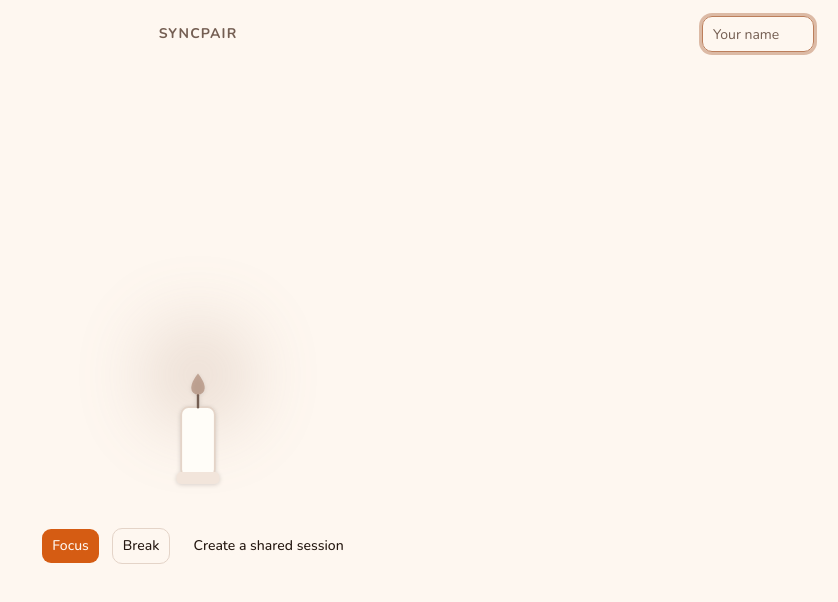
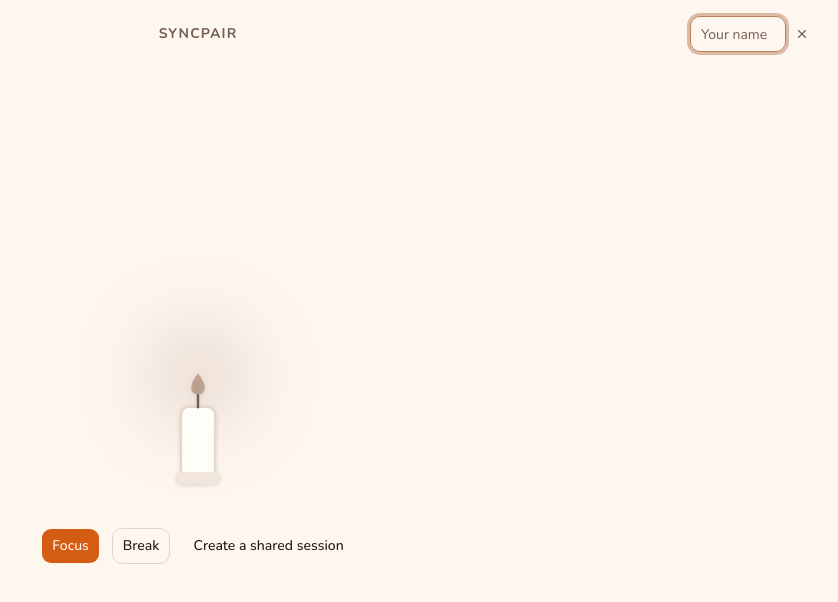
Before and after one commit to gildoneto/syncpair, a Next.js app: page / in a window 1280 px wide. Both pictures are taken after a click on the button "Set your name". Shown: the top 602 px of the page, without its empty margins (442-1280 px from the left). Built offline with nearby package versions, Linux system fonts and the light colour scheme; no server answers.

Commit message:
Adiciona jeito de cancelar edição de nome (X, Escape, clicar fora)

```diff
--- a/src/components/MyIdentityBadge.tsx
+++ b/src/components/MyIdentityBadge.tsx
@@ -1,7 +1,7 @@
 "use client";
 
 import { useState } from "react";
-import { User } from "lucide-react";
+import { User, X } from "lucide-react";
 import { Input } from "@/components/ui/input";
 import { UserBadge } from "@/components/UserBadge";
 import { useIdentity } from "@/hooks/use-identity";
@@ -20,6 +20,11 @@ export function MyIdentityBadge() {
   if (!hydrated) return null;
 
   if (editing) {
+    function cancel() {
+      setEditing(false);
+      setDraft("");
+    }
+
     return (
       <form
         onSubmit={(e) => {
@@ -28,16 +33,28 @@ export function MyIdentityBadge() {
           setName(draft);
           setEditing(false);
         }}
+        className="flex items-center gap-1"
       >
         <Input
           value={draft}
           onChange={(e) => setDraft(e.target.value)}
-          onBlur={() => !draft.trim() && setEditing(false)}
+          onKeyDown={(e) => e.key === "Escape" && cancel()}
+          onBlur={cancel}
           placeholder="Your name"
           autoFocus
           maxLength={40}
-          className="h-9 w-28 text-xs"
+          className="h-9 w-24 text-xs"
         />
+        {/* onMouseDown (not onClick): fires before the input's blur, so this
+            isn't a race against `cancel` already having cleared the form. */}
+        <button
+          type="button"
+          onMouseDown={cancel}
+          aria-label="Cancel"
+          className="flex size-6 shrink-0 items-center justify-center rounded-full text-muted-foreground transition-colors hover:bg-muted"
+        >
+          <X className="size-3.5" />
+        </button>
       </form>
     );
   }
```
Also changed, not shown: 1 other file (tests, documents, lock files or other folders).
